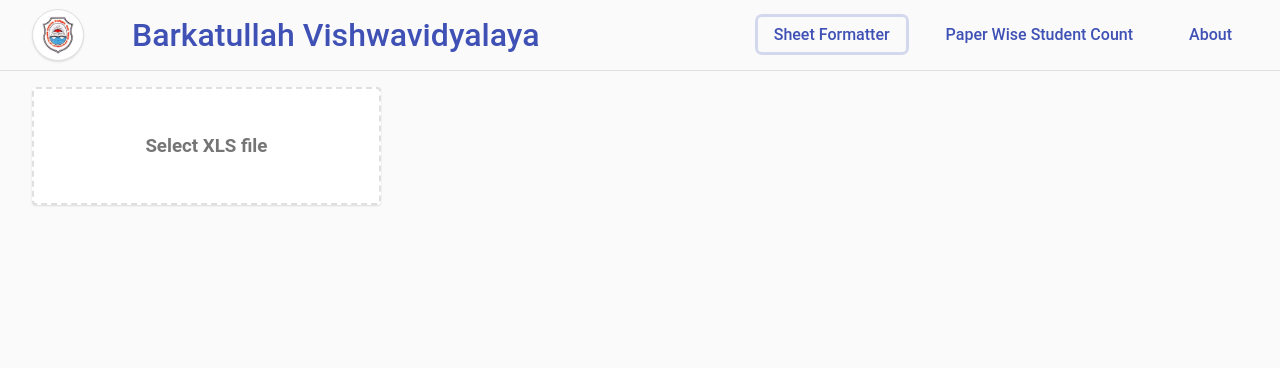
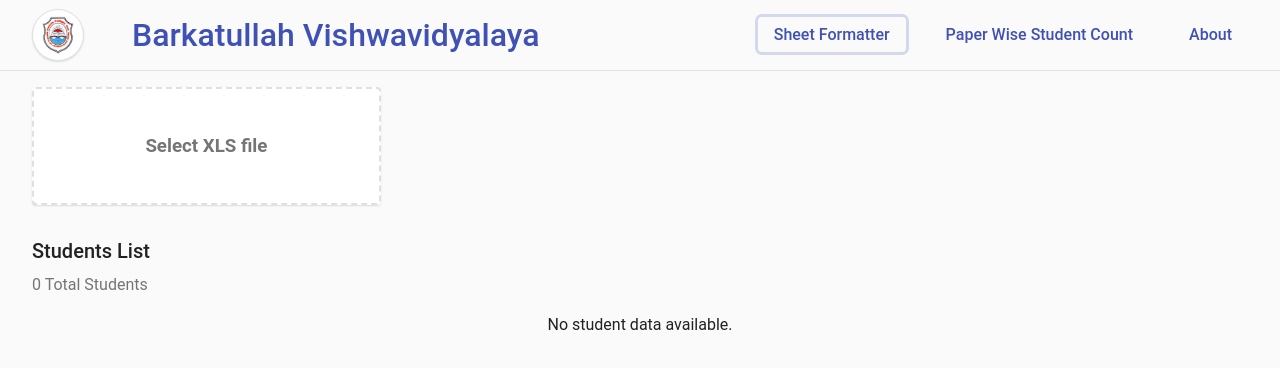
Before and after one commit to mOnXxT3r/sheetFormatter, a React (Vite) app: page /sheetFormatter in a window 1280 px wide. Shown: the top 368 px of the page. Built offline with nearby package versions, Linux system fonts and the light colour scheme.

Commit message:
added field filter

```diff
--- a/src/components/ExcelUploader.jsx
+++ b/src/components/ExcelUploader.jsx
@@ -1,4 +1,4 @@
-import React from "react";
+import React, { useState, useEffect } from "react";
 import { useSelector, useDispatch } from "react-redux";
 import * as XLSX from "xlsx";
 import "./ExcelUploader.scss";
@@ -9,16 +9,30 @@ import {
   setSelectedPaper,
   setFilteredStudents,
   resetUploader,
+  setSelectedFields,
 } from "../redux/excelUploaderSlice";
 
 const ExcelUploader = () => {
   const dispatch = useDispatch();
-  const { excelData, uniquePapers, selectedPaper, filteredStudents } = useSelector(
+  const { excelData, uniquePapers, selectedPaper, selectedFields, filteredStudents } = useSelector(
     (state) => state.excelUploader
   );
 
+  const [allFields, setAllFields] = useState([]);
+
+  useEffect(() => {
+    if (excelData.length > 0) {
+      const fields = Object.keys(excelData[0]).filter(
+        (key) => typeof excelData[0][key] === "string"
+      );
+      setAllFields(fields);
+    }
+  }, [excelData]);
+
   const handleFileUpload = (e) => {
     dispatch(resetUploader());
+    dispatch(setSelectedFields(["ROLLNO", "ENRLNO", "SNAME"]));
+
     const files = Array.from(e.target.files);
     const allData = [];
     const allPaperNames = new Set();
@@ -73,6 +87,13 @@ const ExcelUploader = () => {
     });
   };
 
+  const handleFieldToggle = (field) => {
+    const updatedFields = selectedFields.includes(field)
+      ? selectedFields.filter((f) => f !== field)
+      : [...selectedFields, field];
+    dispatch(setSelectedFields(updatedFields));
+  };
+
   const handlePaperSelect = (e) => {
     const selected = e.target.value;
     dispatch(setSelectedPaper(selected));
@@ -104,13 +125,19 @@ const ExcelUploader = () => {
   const downloadExcel = () => {
     if (!filteredStudents || filteredStudents.length === 0) return;
 
-    const exportData = filteredStudents.map((student, index) => ({
-      "S. No.": index + 1,
-      ROLLNO: student.ROLLNO?.replace(/[^a-zA-Z0-9]/g, "") || "",
-      ENRLNO: student.ENRLNO?.replace(/[^a-zA-Z0-9]/g, "") || "",
-      SNAME: student.SNAME || "",
-      "Extra Column for Remark": "",
-    }));
+    const exportData = filteredStudents.map((student, index) => {
+      const row = {
+        "S. No.": index + 1,
+      };
+      selectedFields.forEach((field) => {
+        row[field] =
+          typeof student[field] === "string"
+            ? student[field].replace(/[^a-zA-Z0-9]/g, "")
+            : student[field];
+      });
+      row["Extra Column for Remark"] = "";
+      return row;
+    });
 
     const worksheet = XLSX.utils.json_to_sheet(exportData);
     const workbook = XLSX.utils.book_new();
@@ -157,31 +184,45 @@ const ExcelUploader = () => {
         </div>
       </div>
 
-      {selectedPaper && filteredStudents.length > 0 && (
+      {allFields.length > 0 && (
+        <div className="field-selection">
+          <h4>Select Fields to Display:</h4>
+          <div className="checkbox-inline">
+            {allFields.map((field) => (
+              <label key={field} className="checkbox-label-inline">
+                <input
+                  type="checkbox"
+                  checked={selectedFields.includes(field)}
+                  onChange={() => handleFieldToggle(field)}
+                />
+                {field}
+              </label>
+            ))}
+          </div>
+        </div>
+      )}
+
+      {(selectedPaper && filteredStudents.length > 0) ||
+      (excelData && filteredStudents.length === 0) ? (
         <>
           <div className="paper-details">
-            <h3 className="paper-details__title">Students Enrolled in Paper : {selectedPaper}</h3>
+            <h3 className="paper-details__title">
+              {selectedPaper ? `Students Enrolled in Paper : ${selectedPaper}` : "Students List"}
+            </h3>
             <p className="paper-details__summary">
-              {filteredStudents.length} out of {excelData.length} Total Students
+              {selectedPaper
+                ? `${filteredStudents.length} out of ${excelData.length} Total Students`
+                : `${excelData.length} Total Students`}
             </p>
           </div>
           <div>
-            <StudentTable students={filteredStudents} />
+            <StudentTable
+              students={selectedPaper ? filteredStudents : excelData}
+              selectedFields={selectedFields}
+            />
           </div>
         </>
-      )}
-
-      {excelData && excelData.length > 0 && filteredStudents.length === 0 && (
-        <>
-          <div className="paper-details">
-            <h3 className="paper-details__title">Students List</h3>
-            <p className="paper-details__summary">{excelData.length} Total Students</p>
-          </div>
-          <div>
-            <StudentTable students={excelData} />
-          </div>
-        </>
-      )}
+      ) : null}
 
       {selectedPaper !== "" && filteredStudents.length > 0 && (
         <button onClick={downloadExcel} className="download-btn">
--- a/src/components/ExcelUploader.scss
+++ b/src/components/ExcelUploader.scss
@@ -117,6 +117,43 @@
   }
 }
 
+.field-selection {
+  margin-top: 1rem;
+  width: 100%;
+
+  & > h4 {
+    text-align: left;
+  }
+}
+
+.checkbox-inline {
+  display: flex;
+  flex-wrap: wrap;
+  overflow-x: auto;
+  gap: 1rem;
+  padding: 0.5rem 0;
+}
+
+.checkbox-label-inline {
+  white-space: nowrap;
+  display: flex;
+  align-items: center;
+  gap: 6px;
+  font-size: 0.95rem;
+  font-weight: 500;
+  color: #333;
+  padding: 0.25rem 0.5rem;
+  background-color: #f9f9f9;
+  border-radius: 4px;
+  border: 1px solid #ddd;
+  transition: background-color 0.2s ease;
+  cursor: pointer;
+
+  &:hover {
+    background-color: #eaeaea;
+  }
+}
+
 .download-btn {
   position: fixed;
   bottom: 2rem;
--- a/src/components/StudentTable.jsx
+++ b/src/components/StudentTable.jsx
@@ -2,7 +2,7 @@ import React from "react";
 import "./StudentTable.scss";
 import { useNavigate } from "react-router-dom";
 
-const StudentTable = ({ students }) => {
+const StudentTable = ({ students, selectedFields }) => {
   const navigate = useNavigate();
 
   const handleStudentClick = (student) => {
@@ -13,15 +13,13 @@ const StudentTable = ({ students }) => {
     return <p>No student data available.</p>;
   }
 
-  const includedFields = ["ROLLNO", "ENRLNO", "SNAME"];
-
   return (
     <div className="table-wrapper">
       <table className="student-table">
         <thead>
           <tr>
             <th style={{ width: "10%" }}>S. No.</th>
-            {includedFields.map((key) => (
+            {selectedFields.map((key) => (
               <th key={key}>{key}</th>
             ))}
           </tr>
@@ -30,7 +28,7 @@ const StudentTable = ({ students }) => {
           {students.map((student, idx) => (
             <tr key={idx} onClick={() => handleStudentClick(student)} className="clickable-row">
               <td>{idx + 1}</td>
-              {includedFields.map((key) => (
+              {selectedFields.map((key) => (
                 <td key={key}>
                   {typeof student[key] === "string"
                     ? student[key].replace(/,+$/, "")
--- a/src/redux/excelUploaderSlice.js
+++ b/src/redux/excelUploaderSlice.js
@@ -5,6 +5,7 @@ const initialState = {
   uniquePapers: [],
   selectedPaper: "",
   filteredStudents: [],
+  selectedFields: ["ROLLNO", "ENRLNO", "SNAME"],
 };
 
 const excelUploaderSlice = createSlice({
@@ -23,6 +24,9 @@ const excelUploaderSlice = createSlice({
     setFilteredStudents: (state, action) => {
       state.filteredStudents = action.payload;
     },
+    setSelectedFields: (state, action) => {
+      state.selectedFields = action.payload;
+    },
     resetUploader: () => initialState,
   },
 });
@@ -32,6 +36,7 @@ export const {
   setUniquePapers,
   setSelectedPaper,
   setFilteredStudents,
+  setSelectedFields,
   resetUploader,
 } = excelUploaderSlice.actions;
 
```
